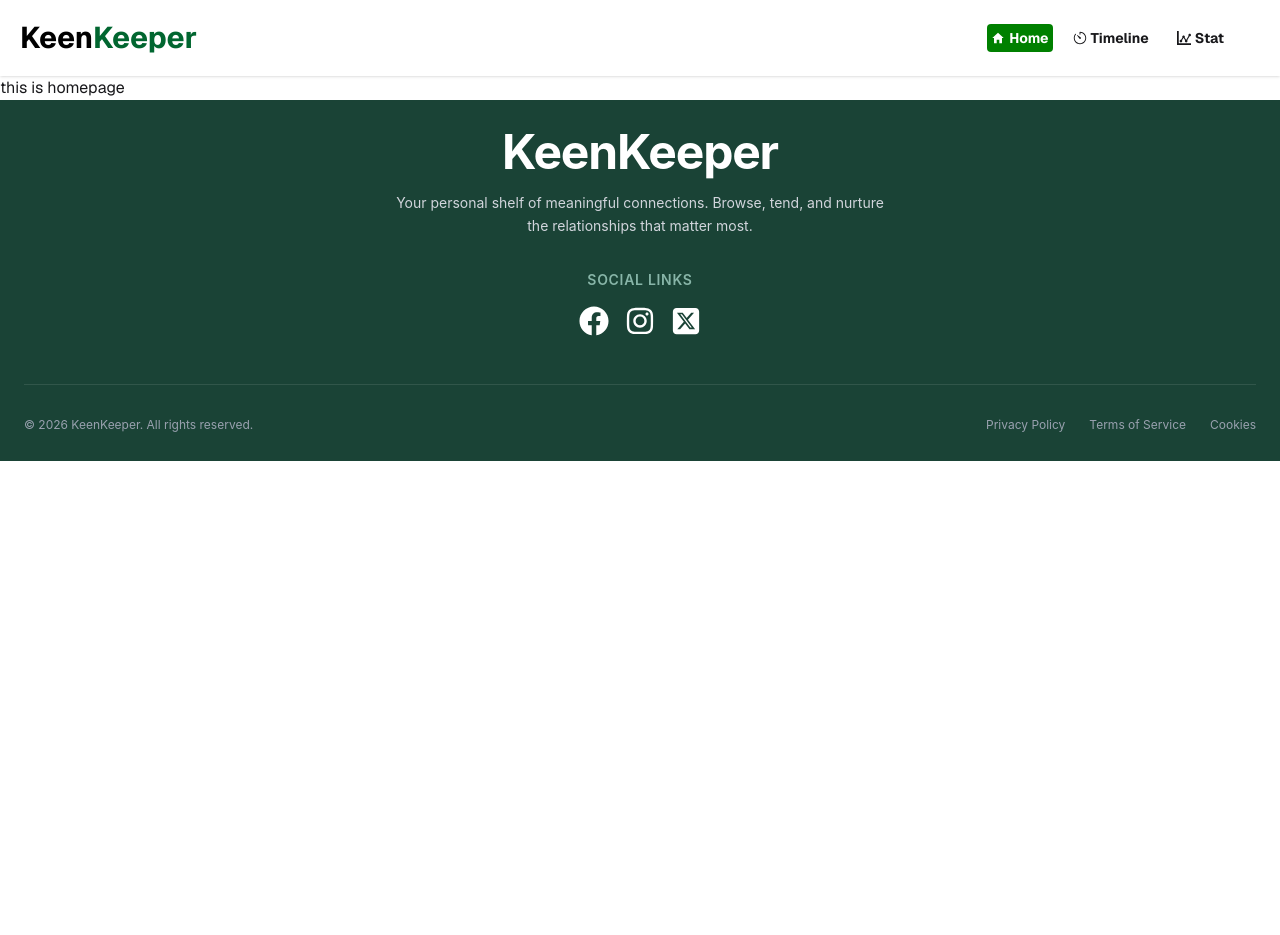
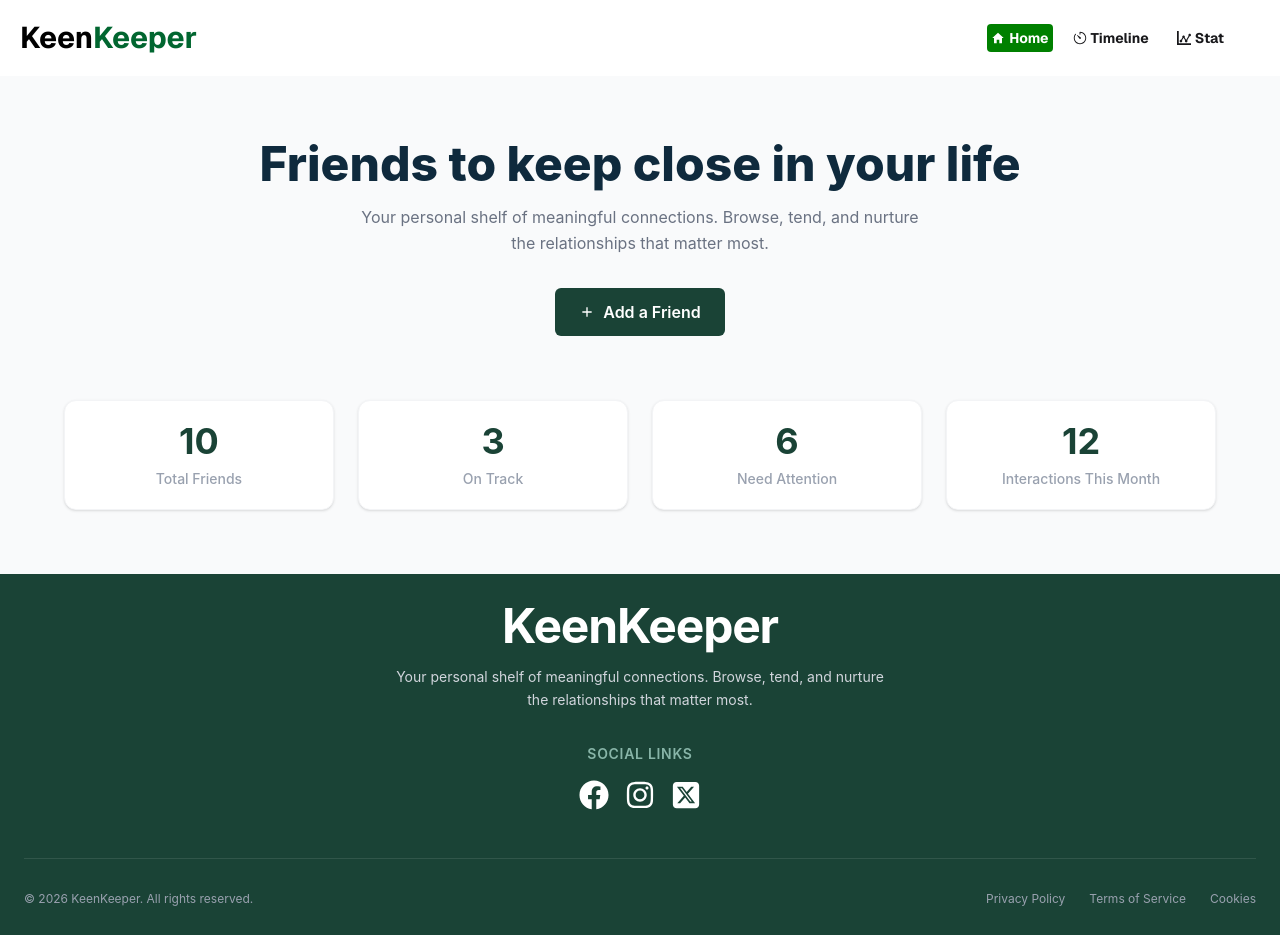
Before and after one commit to rokan45/keen-keeper-react-communication-webapp, a React (Vite) app: page / in a window 1280 px wide. Before the commit the page ends 800 px from the top, so only its background shows below. Built offline with nearby package versions, Linux system fonts and the light colour scheme.

Commit message:
banner section added with dummy stat contaienr

```diff
--- /dev/null
+++ b/src/component/banner/Banner.jsx
@@ -0,0 +1,55 @@
+import React from 'react';
+import { BiPlus } from 'react-icons/bi';
+
+const Banner = () => {
+    const stats = [
+        { label: 'Total Friends', value: 10 },
+        { label: 'On Track', value: 3 },
+        { label: 'Need Attention', value: 6 },
+        { label: 'Interactions This Month', value: 12 },
+    ];
+
+    return (
+        <div className="bg-gray-50 py-16 px-4 font-sans">
+            <div className="max-w-6xl mx-auto flex flex-col items-center text-center">
+
+                {/* Title */}
+                <h1 className="text-4xl md:text-5xl font-extrabold text-[#0f2a3d] mb-4">
+                    Friends to keep close in your life
+                </h1>
+
+                {/* message */}
+                <p className="text-gray-500 text-sm md:text-base max-w-xl mb-8 leading-relaxed">
+                    Your personal shelf of meaningful connections. Browse, tend, and nurture the
+                    relationships that matter most.
+                </p>
+
+                {/* Add Friend Button */}
+                <button className="flex items-center gap-2 bg-[#1a4336] hover:bg-[#245a48] text-white px-6 py-3 rounded-md font-semibold transition-all mb-16">
+                    <BiPlus/>
+                    Add a Friend
+                </button>
+
+                {/* Stats Grid */}
+                <div className="grid grid-cols-1 sm:grid-cols-2 lg:grid-cols-4 gap-6 w-full">
+                    {stats.map((stat, index) => (
+                        <div
+                            key={index}
+                            className="bg-white p-5 rounded-xl shadow-sm border border-gray-100 flex flex-col items-center justify-center transition-transform hover:scale-105"
+                        >
+                            <span className="text-4xl font-bold text-[#1a4336] mb-2">
+                                {stat.value}
+                            </span>
+                            <span className="text-gray-400 font-medium text-sm">
+                                {stat.label}
+                            </span>
+                        </div>
+                    ))}
+                </div>
+
+            </div>
+        </div>
+    );
+};
+
+export default Banner;
--- a/src/component/home/Homepage.jsx
+++ b/src/component/home/Homepage.jsx
@@ -1,9 +1,10 @@
 import React from 'react';
+import Banner from '../banner/Banner';
 
 const Homepage = () => {
     return (
         <div>
-            <h1>this is homepage</h1>
+            <Banner></Banner>
         </div>
     );
 };
```
